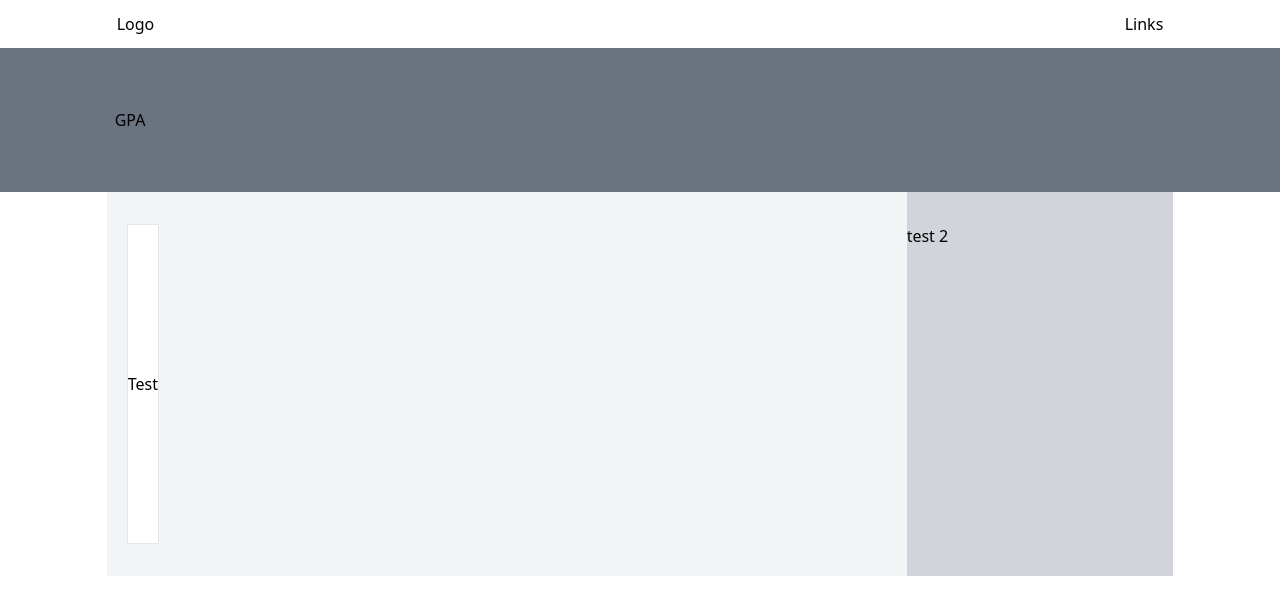
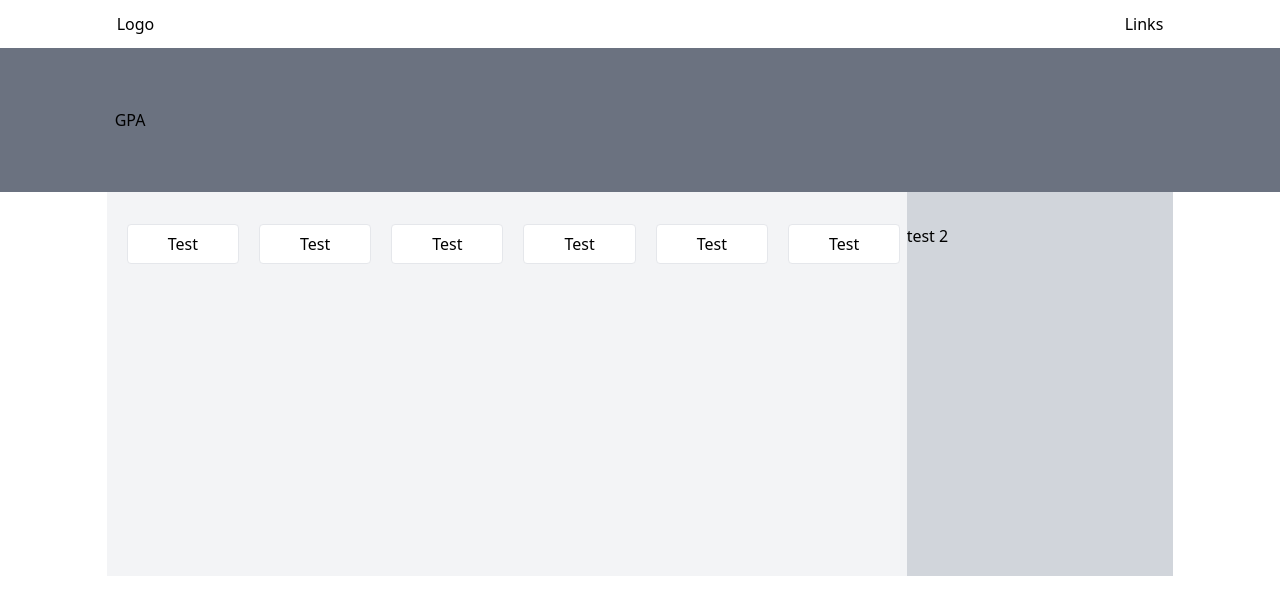
Before and after one commit to MauriceDev1/shop_interface, a React (Create React App) app: page / in a window 1280 px wide. Shown: the top 614 px of the page. Built offline with nearby package versions, Linux system fonts and the light colour scheme.

Commit message:
center buttons

```diff
--- a/src/components/general/Button.tsx
+++ b/src/components/general/Button.tsx
@@ -4,7 +4,7 @@ interface ButtonProps {
 
 function Button({title}: ButtonProps) {
   return (
-    <button className="bg-white border border-gary-400">
+    <button className="bg-white border border-gary-400 px-10 rounded h-10">
         {title}
     </button>
   )
--- a/src/components/navigation/BottomNav.tsx
+++ b/src/components/navigation/BottomNav.tsx
@@ -4,8 +4,15 @@ function BottomNav() {
 
   return (
     <div className='w-10/12 bg-gray-100 flex m-auto'>
-        <div className='w-9/12 py-8 flex justify-between px-5'>
-            <Button title={'Test'} />
+        <div className='w-9/12 py-8 px-5'>
+            <div className='w-full flex gap-5'>
+                <Button title={'Test'} />
+                <Button title={'Test'} />
+                <Button title={'Test'} />
+                <Button title={'Test'} />
+                <Button title={'Test'} />
+                <Button title={'Test'} />
+            </div>
         </div>
         <div className='w-3/12 bg-gray-300 py-8 h-96'>
             test 2
```
